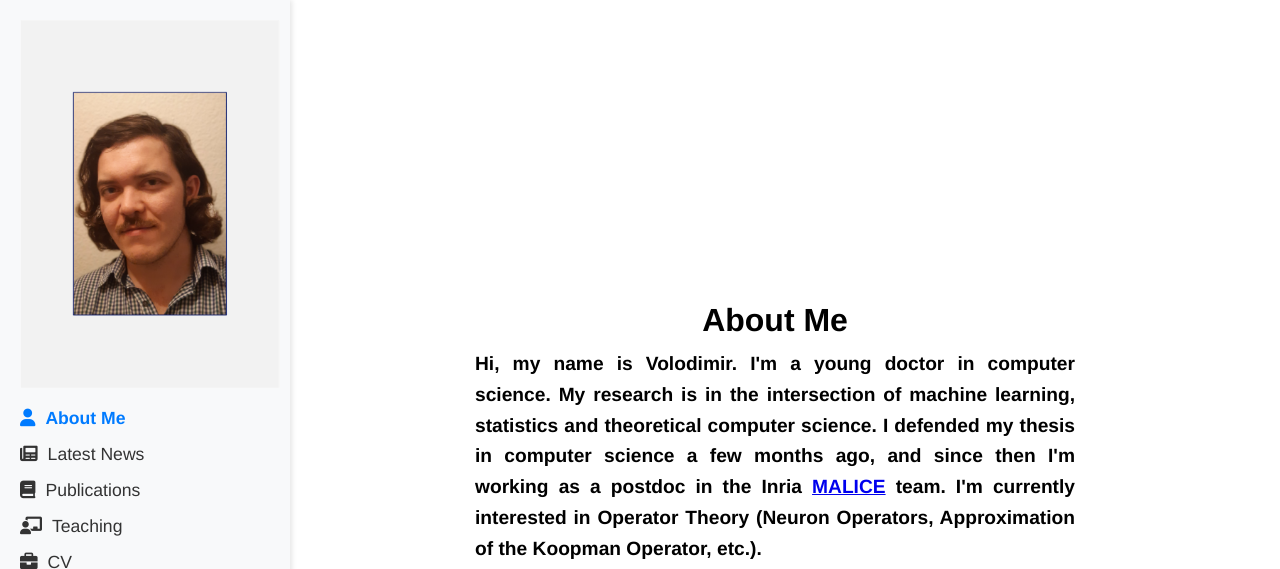
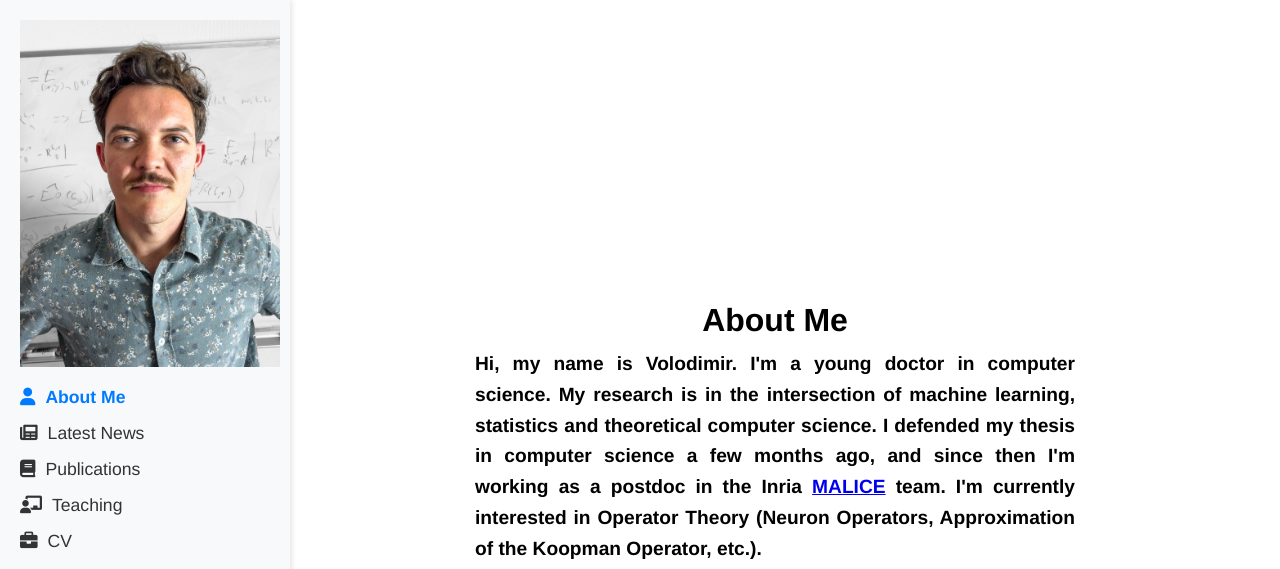
Before and after one commit to 23Vladymir57/personal-web-page, a plain HTML site: page index.html in a window 1280 px wide. Shown: the top 569 px of the page. Drawn offline with Linux system fonts and the light colour scheme.

Commit message:
Modification de la photo de profil

```diff
--- a/index.html
+++ b/index.html
@@ -130,7 +130,7 @@
 </head>
 <body>
     <div class="sidebar">
-        <img src="Photo.png" alt="Ma photo">
+        <img src="Photo_pro.jpg" alt="Ma photo">
         <nav>
             <a href="#about-me" class="active"><i class="fas fa-user"></i> About Me</a>
             <a href="#dernieres-nouvelles"><i class="fas fa-newspaper"></i> Latest News</a>
```
Also changed, not shown: Photo.png (deleted), Photo_pro.jpg (added).
